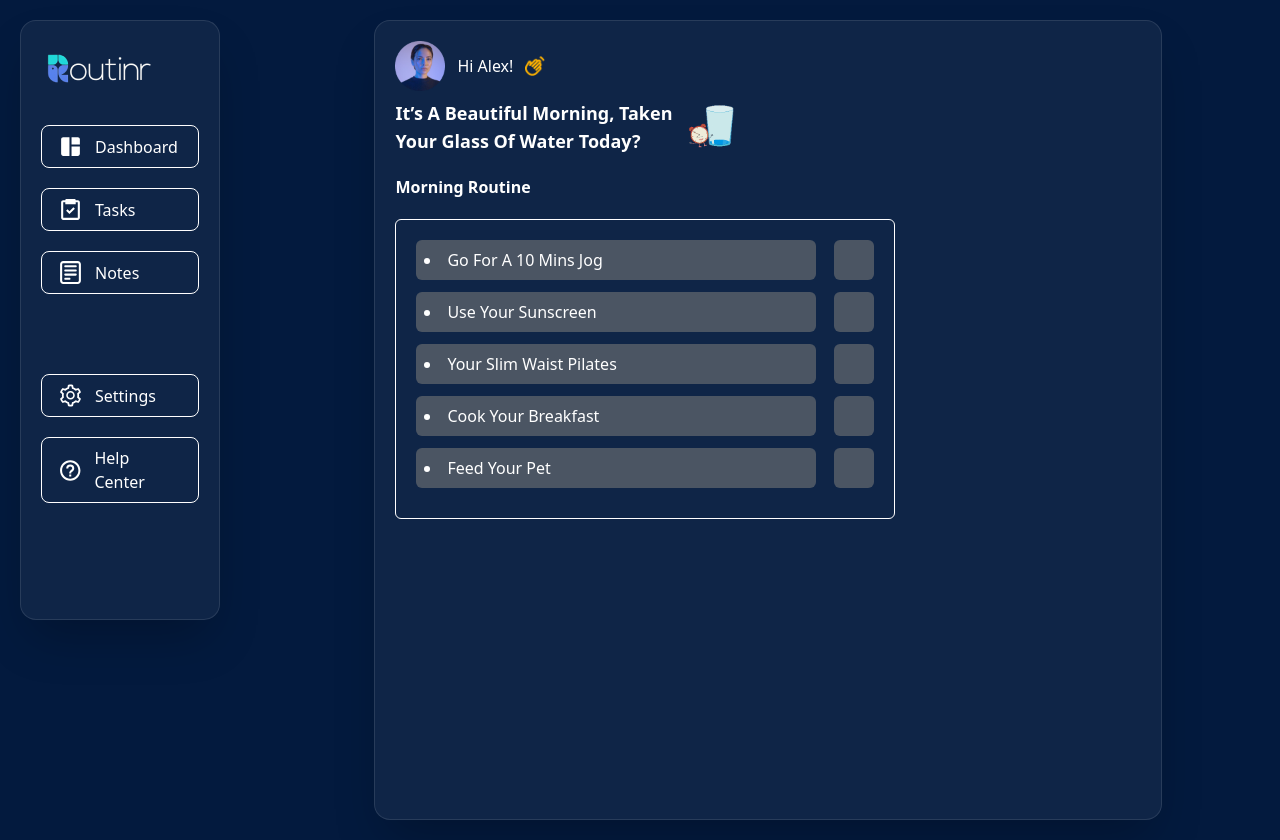
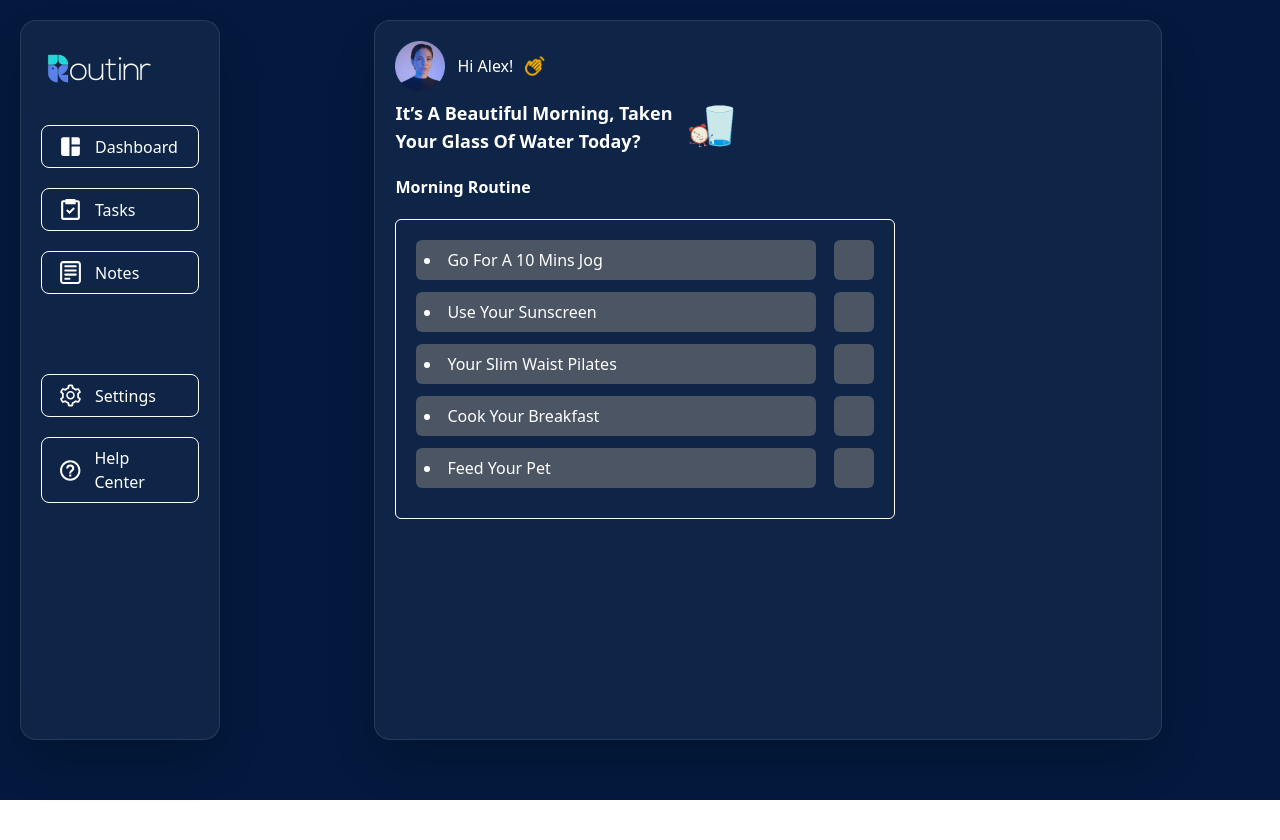
Before and after one commit to Routinr/routinr-frontend, a React (Vite) app in the folder routinr/: page /dashboard in a window 1280 px wide. After the commit the page ends 800 px from the top, so only its background shows below. Built offline with nearby package versions, Linux system fonts and the light colour scheme.

Commit message:
adjustments and styling

```diff
--- a/routinr/src/css/App.css
+++ b/routinr/src/css/App.css
@@ -33,3 +33,8 @@ form .input {
     background: url('../assets/images/auth/DesktopAuthBg.png') no-repeat center;
     background-size: cover;
 }
+
+/* dashboard styling */
+.dashboard-cont::-webkit-scrollbar{
+    display: none;
+}
--- a/routinr/src/views/components/Dashboard.jsx
+++ b/routinr/src/views/components/Dashboard.jsx
@@ -1,12 +1,13 @@
 import React from "react";
 import DashboardLayout from "../layout/DashboardLayout";
 import water from "../../assets/icons/water.png";
+import "../../css/App.css"
 import Topbar from "./Topbar";
 
 const Dashboard = () => {
   return (
     <DashboardLayout>
-      <div className="h-[100vh] md:bg-white md:shadow-2xl md:rounded-2xl md:bg-opacity-5 w-full md:w-[80%] md:p-5  z-20 border-[0px] md:border-[1px] border-white border-opacity-10">
+      <div className="dashboard-cont h-[90vh] md:bg-white md:shadow-2xl md:rounded-2xl md:bg-opacity-5 w-full md:w-[80%] md:p-5  z-20 border-[0px] md:border-[1px] border-white border-opacity-10 overflow-scroll">
         <div className="hidden md:block">
           <Topbar />
         </div>
--- a/routinr/src/views/components/Sidebar.jsx
+++ b/routinr/src/views/components/Sidebar.jsx
@@ -10,7 +10,7 @@ import { BiHelpCircle } from "react-icons/bi";
 
 const Sidebar = () => {
   return (
-    <div className="mt-5 ml-5 h-[600px] text-white p-5 bg-white shadow-2xl rounded-2xl bg-opacity-5 w-[200px] border-white border-[1px] border-opacity-10">
+    <div className="mt-5 ml-5 h-[90vh] text-white p-5 bg-white shadow-2xl rounded-2xl bg-opacity-5 w-[200px] border-white border-[1px] border-opacity-10">
       <div>
         <img className="md:w-[120px]" src={dashboadlogo} alt="dashboard_logo" />
       </div>
--- a/routinr/src/views/layout/DashboardLayout.jsx
+++ b/routinr/src/views/layout/DashboardLayout.jsx
@@ -8,7 +8,7 @@ const DashboardLayout = ({children }) => {
      setIsSidebarVisible(!isSidebarVisible);
    };
   return (
-    <div className="bg-[#031A3E]">
+    <div className="bg-[#031A3E] h-[100vh]">
       <div className="bg-[#031A3E] md:hidden p-5">
         <MobileTopbar toggleSidebar={toggleSidebar} />
       </div>
```
